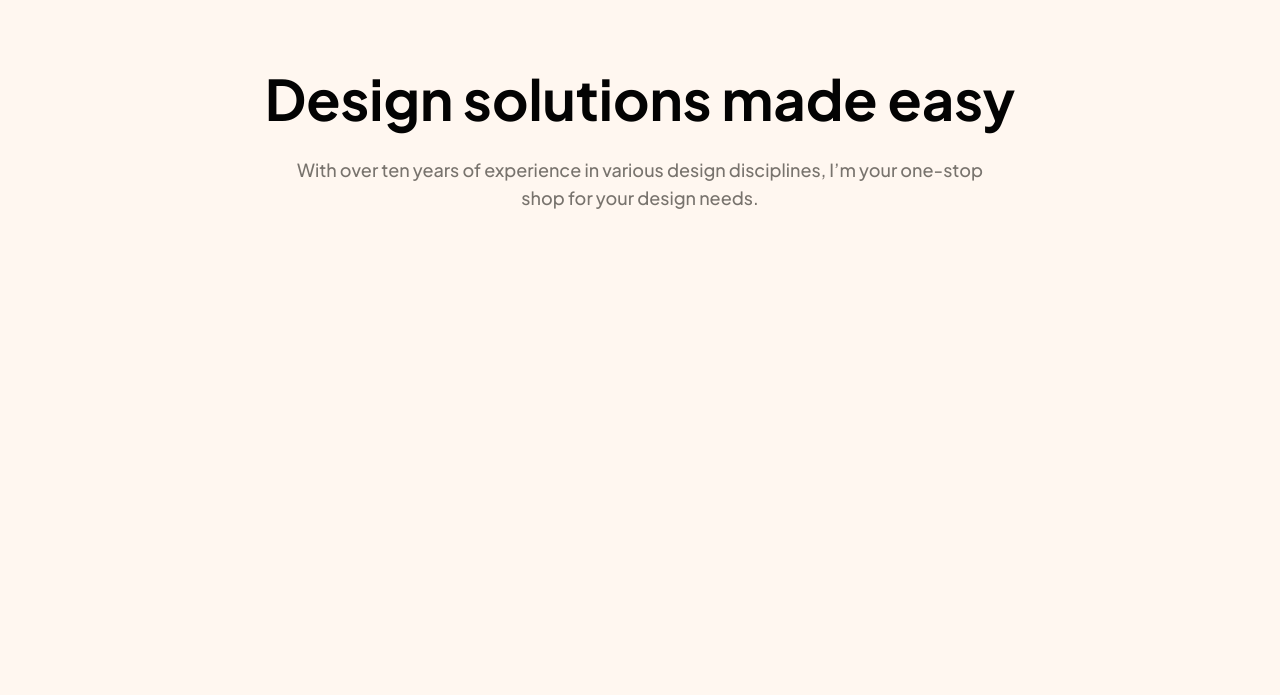
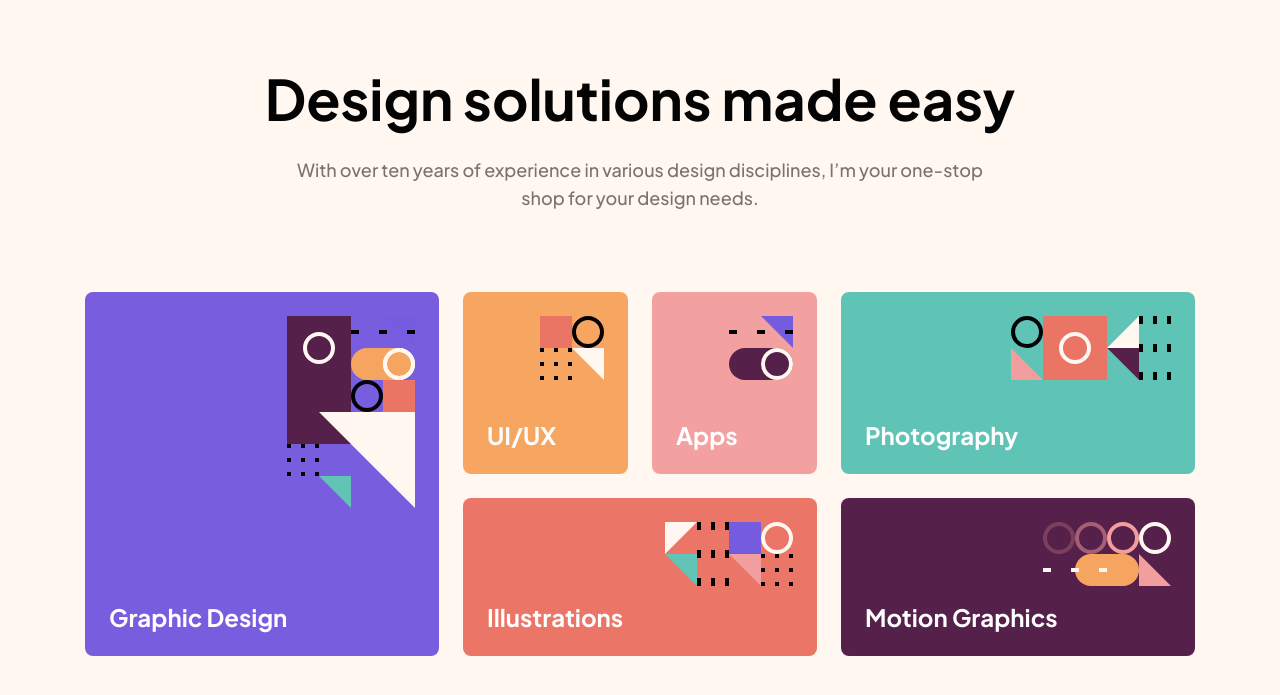
Before and after one commit to enriquesamudio99/fm-single-page-design-portfolio, a plain HTML site: page index.html in a window 1280 px wide. Shown: the part 101-796 px from the top of the page. Drawn offline with Linux system fonts and the light colour scheme.

Commit message:
Works section done

```diff
--- a/assets/styles/styles.css
+++ b/assets/styles/styles.css
@@ -11,6 +11,7 @@
     --clr-light-red: hsl(7, 77%, 66%);
     --clr-cyan: hsl(172, 46%, 57%);
     --clr-dark-purple: hsl(314, 45%, 23%);
+    --clr-white: hsl(0, 0%, 100%);
     --clr-black: hsl(0, 0%, 1%);
     --clr-medium-brown: hsl(30, 5%, 45%);
     --clr-light-cream: hsl(28, 100%, 97%);
@@ -57,6 +58,7 @@ html {
 }
 
 body {
+    min-height: 100vh;
     background-color: var(--clr-light-cream);
     color: var(--clr-black);
     font-family: var(--ff-plus-jakarta-sans);
@@ -223,3 +225,122 @@ h1 {
         margin: 1.4375rem auto 0;
     }
 }
+
+/* Works */
+.works {
+    margin-top: 2rem;
+}
+
+@media (width >= 768px) {
+    .works {
+        margin-top: 4rem;
+    }
+}
+
+@media (width >= 1200px) {
+    .works {
+        margin-top: 5rem;
+    }
+}
+
+.works__container {
+    display: grid;
+    grid-template-columns: repeat(2,1fr);
+    gap: 1.5rem 1.5625rem;
+}
+
+@media (width >= 768px) {
+    .works__container {
+        grid-template-columns: repeat(4,1fr);
+        gap: 1.5rem 1.5rem;
+    }
+}
+
+@media (width >= 1200px) {
+    .works__container {
+        grid-template-columns: repeat(6,1fr);
+    }
+}
+
+.work {
+    background-color: var(--clr-medium-brown);
+    color: var(--clr-white);
+    padding: 1.5rem;
+    position: relative;
+    border-radius: .5rem;
+    display: flex;
+    align-items: flex-end;
+}
+
+.work--graphic-design {
+    background-color: var(--clr-galactic-blue);
+    grid-column: 1 / 3;
+    grid-row: 1 / 3;
+    height: 364px;
+}
+
+.work--ui-ux {
+    background-color: var(--clr-summer-yellow);
+    height: 182px;
+}
+
+.work--apps {
+    background-color: var(--clr-pink);
+    height: 182px;
+}
+
+.work--illustrations {
+    background-color: var(--clr-light-red);
+    grid-column: 1 / 3;
+    height: 158px;
+}
+
+@media (width >= 768px) {
+    .work--illustrations {
+        grid-column: 3 / 5;
+    }
+}
+
+.work--photography {
+    background-color: var(--clr-cyan);
+    grid-column: 1 / 3;
+    height: 182px;
+}
+
+@media (width >= 1200px) {
+    .work--photography {
+        grid-column: 5 / 7;
+        grid-row: 1 / 2;
+    }
+}
+
+.work--motion-graphics {
+    background-color: var(--clr-dark-purple);
+    grid-column: 1 / 3;
+    height: 182px;
+}
+
+@media (width >= 768px) {
+    .work--motion-graphics {
+        grid-column: 3 / 5;
+    }
+}
+
+@media (width >= 1200px) {
+    .work--motion-graphics {
+        height: 158px;
+        grid-column: 5 / 7;
+        grid-row: 2 / 3;
+    }
+}
+
+.work__pattern {
+    position: absolute;
+    top: 1.5rem;
+    right: 1.5rem;
+}
+
+.work__title {
+    font-size: var(--fs-heading-xs);
+    line-height: var(--lh-heading-xs);
+}
--- a/index.html
+++ b/index.html
@@ -29,16 +29,49 @@
         </div>
     </header>
 
-    <!--
-
-    With over ten years of experience in various design disciplines, I’m your one-stop shop for your design needs. -->
-
-    <!-- Graphic Design
-    UI/UX
-    Apps
-    Photography
-    Illustrations
-    Motion Graphics
+    <main class="main">
+        <section class="works">
+            <div class="works__container container">
+                <article class="work work--graphic-design">
+                    <div class="work__container">
+                        <img src="./assets/images/pattern-graphic-design.svg" alt="" class="work__pattern">
+                        <h2 class="work__title">Graphic Design</h2>
+                    </div>
+                </article>
+                <article class="work work--ui-ux">
+                    <div class="work__container">
+                        <img src="./assets/images/pattern-ui-ux.svg" alt="" class="work__pattern">
+                        <h2 class="work__title">UI/UX</h2>
+                    </div>
+                </article>
+                <article class="work work--apps">
+                    <div class="work__container">
+                        <img src="./assets/images/pattern-apps.svg" alt="" class="work__pattern">
+                        <h2 class="work__title">Apps</h2>
+                    </div>
+                </article>
+                <article class="work work--illustrations">
+                    <div class="work__container">
+                        <img src="./assets/images/pattern-illustrations.svg" alt="" class="work__pattern">
+                        <h2 class="work__title">Illustrations</h2>
+                    </div>
+                </article>
+                <article class="work work--photography">
+                    <div class="work__container">
+                        <img src="./assets/images/pattern-photography.svg" alt="" class="work__pattern">
+                        <h2 class="work__title">Photography</h2>
+                    </div>
+                </article>
+                <article class="work work--motion-graphics">
+                    <div class="work__container">
+                        <img src="./assets/images/pattern-motion-graphics.svg" alt="" class="work__pattern">
+                        <h2 class="work__title">Motion Graphics</h2>
+                    </div>
+                </article>
+            </div>
+        </section>
+    </main>
+<!--
 
     I’m Amy, and I’d love to work on your next project
 
```
